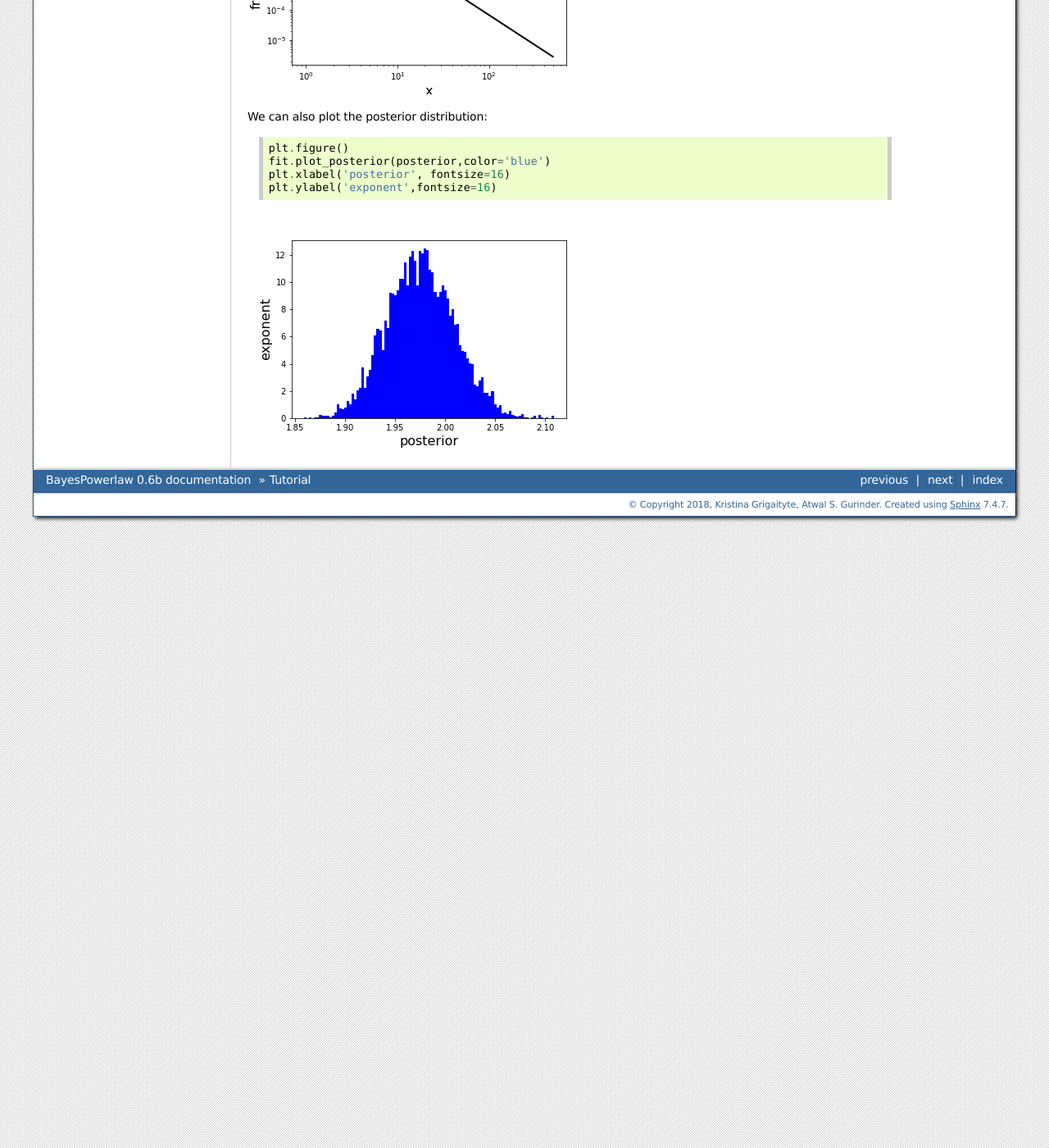
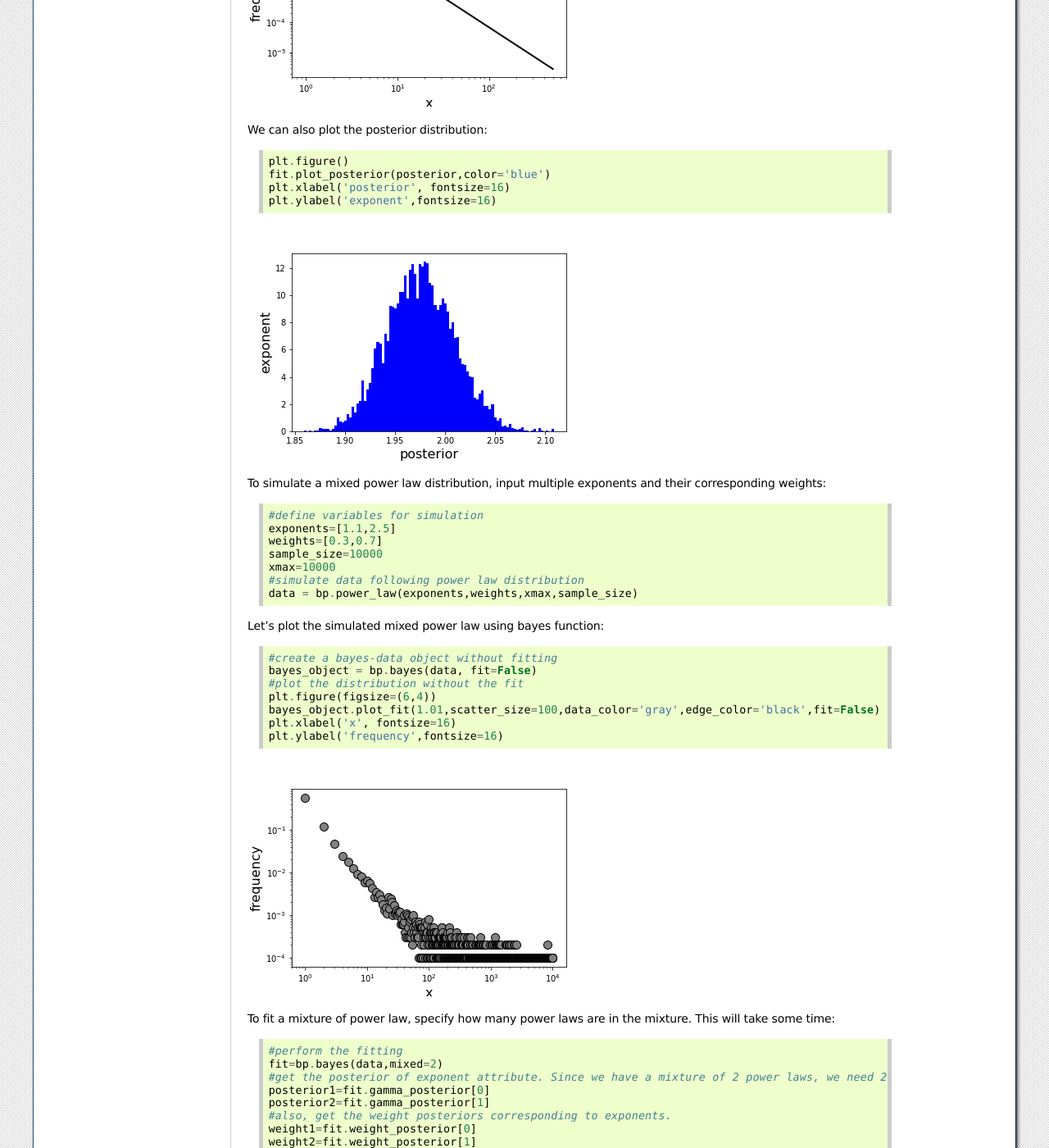
Before and after one commit to AtwalLab/BayesPowerlaw, a Sphinx documentation site: the page built from BayesPowerlaw/docs/tutorial.rst, in a window 1280 px wide and 1400 px high, scrolled down 1332 px. Shown: the whole window at 82% size. Built offline with Sphinx 7.4.7, drawn with Linux system fonts in a browser that asks for light colours; some of the changed text lies outside the part shown.

Commit message:
added mixed power law tutorial

```diff
--- a/BayesPowerlaw/docs/tutorial.rst
+++ b/BayesPowerlaw/docs/tutorial.rst
@@ -8,14 +8,15 @@
     import matplotlib.pyplot as plt
     import BayesPowerlaw as bp
 
-Next we simulate a power law distribution using the power_law function::
+Next we simulate a single power law distribution using the power_law function::
 
     #define variables for simulation
-    exponent=2.0
+    exponents=[2.0]
+    weights=[1.0]
     sample_size=1000
     xmax=10000
     #simulate data following power law distribution
-    data = bp.power_law([exponent],[1.0],xmax,sample_size)
+    data = bp.power_law(exponents,weights,xmax,sample_size)
 
 
 We can simply plot the data by running the bayes function while specifying that we don't want to perform the fitting::
@@ -60,3 +61,64 @@
 
 .. image:: sim_posterior.png
    :alt: Simulated power law.
+
+To simulate a mixed power law distribution, input multiple exponents and their corresponding weights::
+
+    #define variables for simulation
+    exponents=[1.1,2.5]
+    weights=[0.3,0.7]
+    sample_size=10000
+    xmax=10000
+    #simulate data following power law distribution
+    data = bp.power_law(exponents,weights,xmax,sample_size)
+
+Let's plot the simulated mixed power law using bayes function::
+
+    #create a bayes-data object without fitting
+    bayes_object = bp.bayes(data, fit=False)
+    #plot the distribution without the fit
+    plt.figure(figsize=(6,4))
+    bayes_object.plot_fit(1.01,scatter_size=100,data_color='gray',edge_color='black',fit=False)
+    plt.xlabel('x', fontsize=16)
+    plt.ylabel('frequency',fontsize=16)
+
+.. image:: mixed_powerlaw.png
+   :alt: Simulated mixed power law.
+
+To fit a mixture of power law, specify how many power laws are in the mixture. This will take some time::
+
+    #perform the fitting
+    fit=bp.bayes(data,mixed=2)
+    #get the posterior of exponent attribute. Since we have a mixture of 2 power laws, we need 2 rows (index=0 and 1) of the 2D array.
+    posterior1=fit.gamma_posterior[0]
+    posterior2=fit.gamma_posterior[1]
+    #also, get the weight posteriors corresponding to exponents.
+    weight1=fit.weight_posterior[0]
+    weight2=fit.weight_posterior[1]
+    #mean of the posterior is our estimated exponent and weight.
+    est_exponent1=np.mean(posterior1)
+    est_exponent2=np.mean(posterior2)
+    est_weight1=np.mean(weight1)
+    est_weight2=np.mean(weight2)
+
+Let's plot exponent and weight posteriors::
+
+    plt.figure()
+    fit.plot_posterior(posterior1,color='blue')
+    fit.plot_posterior(posterior2,color='red')
+    plt.xlabel('posterior', fontsize=16)
+    plt.ylabel('exponent',fontsize=16)
+
+    plt.figure()
+    fit.plot_posterior(weight1,color='blue')
+    fit.plot_posterior(weight2,color='red')
+    plt.xlabel('weight', fontsize=16)
+    plt.ylabel('exponent',fontsize=16)
+    plt.xlim([0,1])
+
+Note, correct answers for exponent are 1.1 and 2.5. Correct answers for weights are 0.3 and 0.7 respectively.
+
+.. image:: posterior_mixed_exp.png
+   :alt: Exponent posterior of mixed power law.
+.. image:: posterior_mixed_weight.png
+   :alt: Weight posterior of mixed power law.
```
Also changed, not shown: BayesPowerlaw/docs/mixed_powerlaw.png (added), BayesPowerlaw/docs/posterior_mixed_exp.png (added), BayesPowerlaw/docs/posterior_mixed_weight.png (added), 1 other file.
